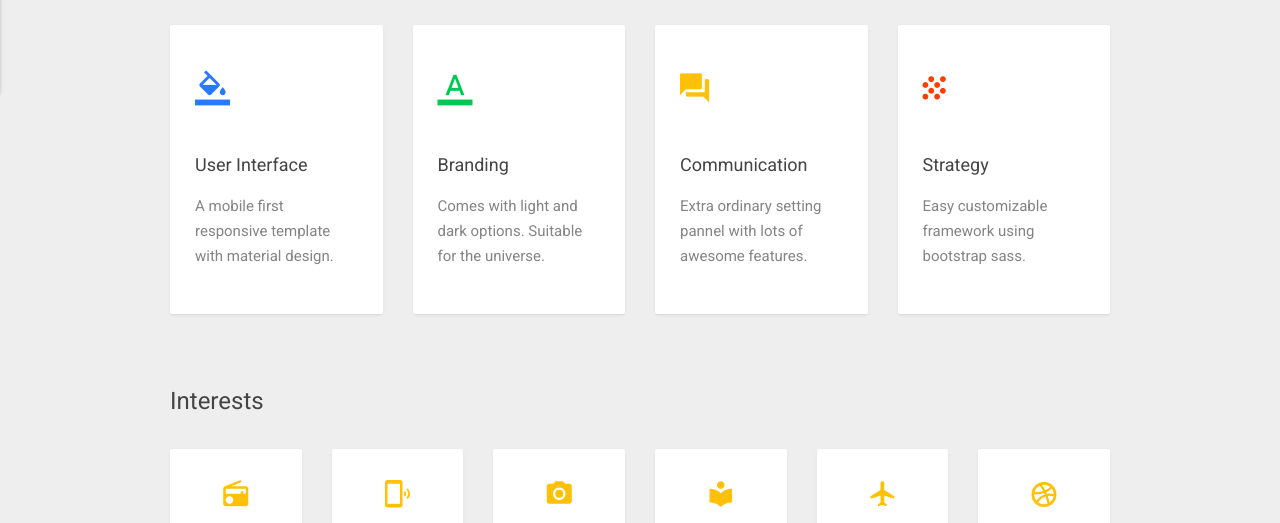
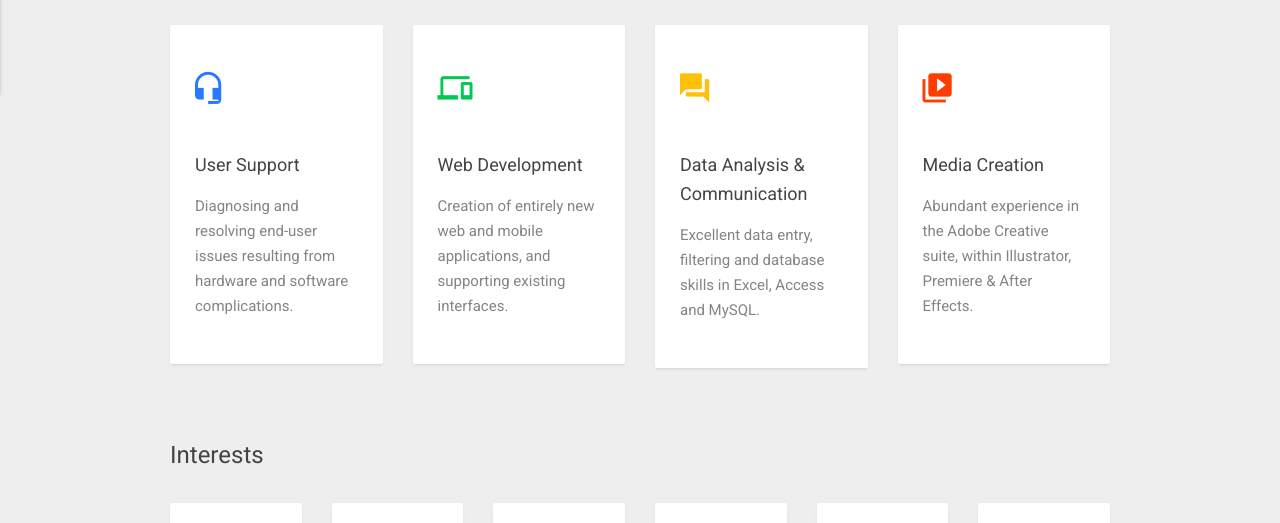
Before and after one commit to keir-l/keir-l.github.io, a plain HTML site: page index.html in a window 1280 px wide. Shown: the part 707-1230 px from the top of the page. Drawn offline with Linux system fonts and the light colour scheme; some packages are replaced by stand-ins of ours.

Commit message:
Update index.html

```diff
--- a/index.html
+++ b/index.html
@@ -258,32 +258,32 @@
 							<div class="row">
 								<div class="col-md-3 col-sm-6 col-xs-12 mb-30">
 									<div class="mdl-card mdl-shadow--2dp">
-										<i class="zmdi zmdi-format-color-fill font-blue profile-icon"></i>
-										<h4 class="mb-15">user interface</h4>
-										<p>A mobile first responsive template with material design.</p>
+										<i class="zmdi zmdi-headset-mic font-blue profile-icon"></i>
+										<h4 class="mb-15">User Support</h4>
+										<p>Diagnosing and resolving end-user issues resulting from hardware and software complications.</p>
 
 									</div>
 								</div>
 								<div class="col-md-3 col-sm-6 col-xs-12 mb-30">
 									<div class="mdl-card mdl-shadow--2dp">
-										<i class="zmdi zmdi-format-color-text font-green profile-icon"></i>
-										<h4 class="mb-15">branding</h4>
-										<p>Comes with light and dark options. Suitable for the universe.</p>
+										<i class="zmdi zmdi-devices font-green profile-icon"></i>
+										<h4 class="mb-15">Web Development</h4>
+										<p>Creation of entirely new web and mobile applications, and supporting existing interfaces.</p>
 									</div>
 								</div>
 								<div class="col-md-3 col-sm-6 col-xs-12 mb-30">
 									<div class="mdl-card mdl-shadow--2dp">
 										<i class="zmdi zmdi-comments font-yellow profile-icon"></i>
-										<h4 class="mb-15">communication</h4>
-										<p>Extra ordinary setting pannel with lots of awesome features.</p>
+										<h4 class="mb-15">Data Analysis & Communication</h4>
+										<p>Excellent data entry, filtering and database skills in Excel, Access and MySQL.</p>
 
 									</div>
 								</div>
 								<div class="col-md-3 col-sm-6 col-xs-12 mb-30">
 									<div class="mdl-card mdl-shadow--2dp">
-										<i class="zmdi zmdi-grain font-red profile-icon"></i>
-										<h4 class="mb-15">strategy</h4>
-										<p>Easy customizable framework using bootstrap sass.</p>
+										<i class="zmdi zmdi-collection-video font-red profile-icon"></i>
+										<h4 class="mb-15">Media Creation</h4>
+										<p>Abundant experience in the Adobe Creative suite, within Illustrator, Premiere & After Effects.</p>
 
 									</div>
 								</div>
```
